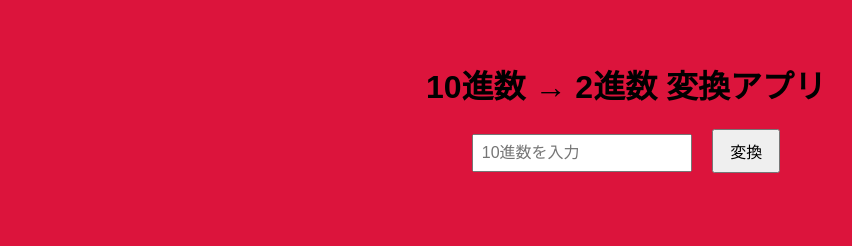
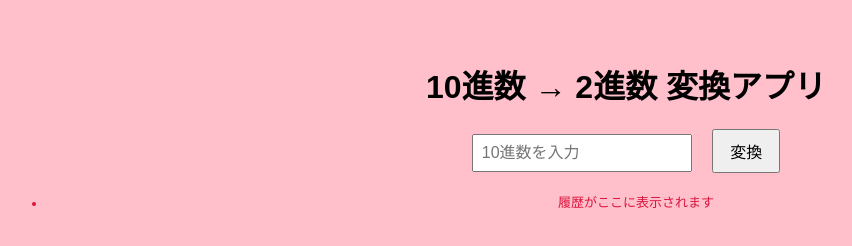
Before and after one commit to nekoeta/test, a plain HTML site: page index.html in a window 1280 px wide. Shown: the whole page, without its empty margins (14-866 px from the left). Drawn offline with Linux system fonts and the light colour scheme.

Commit message:
履歴表示

```diff
--- a/index.html
+++ b/index.html
@@ -14,7 +14,9 @@
   <p id="resultDisp"></p>
   <input type="hidden" id="result" name="entry.725485505">
   </form>
-  <ul id="historyList"></ul>
+  <ul id="historyList">
+  <li>履歴がここに表示されます</li>
+  </ul>
   <script src="script.js"></script>
 </body>
 </html>
--- a/style.css
+++ b/style.css
@@ -2,7 +2,7 @@ body {
   font-family: sans-serif;
   text-align: center;
   padding: 2em;
-  background-color: #dc143c;
+  background-color: #ffc0cb;
 }
 
 input {
@@ -17,9 +17,18 @@ button {
   margin-left: 1em;
 }
 
-#result {
+#resultDisp {
   margin-top: 1em;
   font-size: 1.2em;
   font-weight: bold;
-  color: #f5f5f5;
+  color: #dc143c;
 }
+
+#historyList {
+  margin-top: 1em;
+  padding-left: 20px;
+}
+#historyList li {
+  color: #dc143c;
+  font-family: monospace;
+}
```
